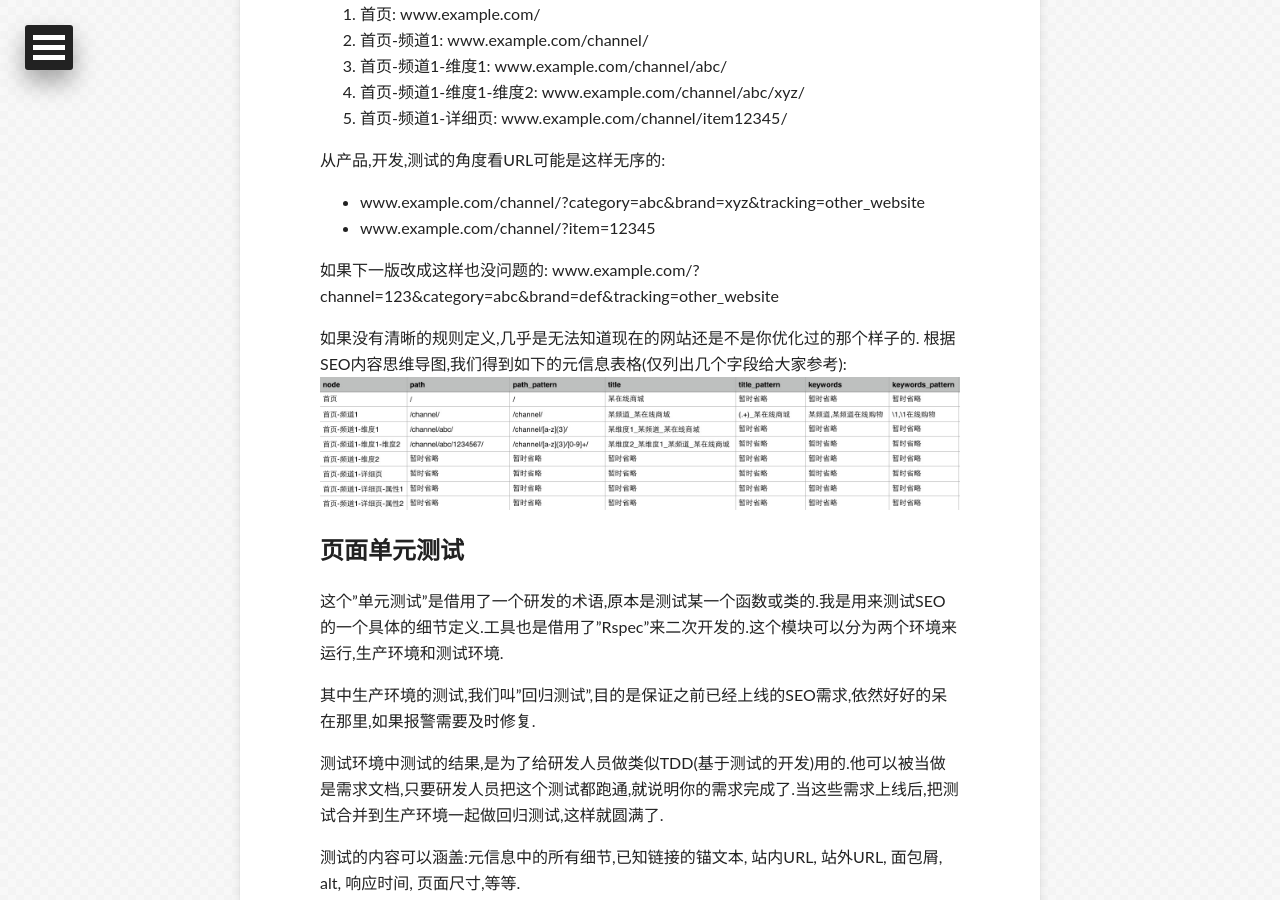
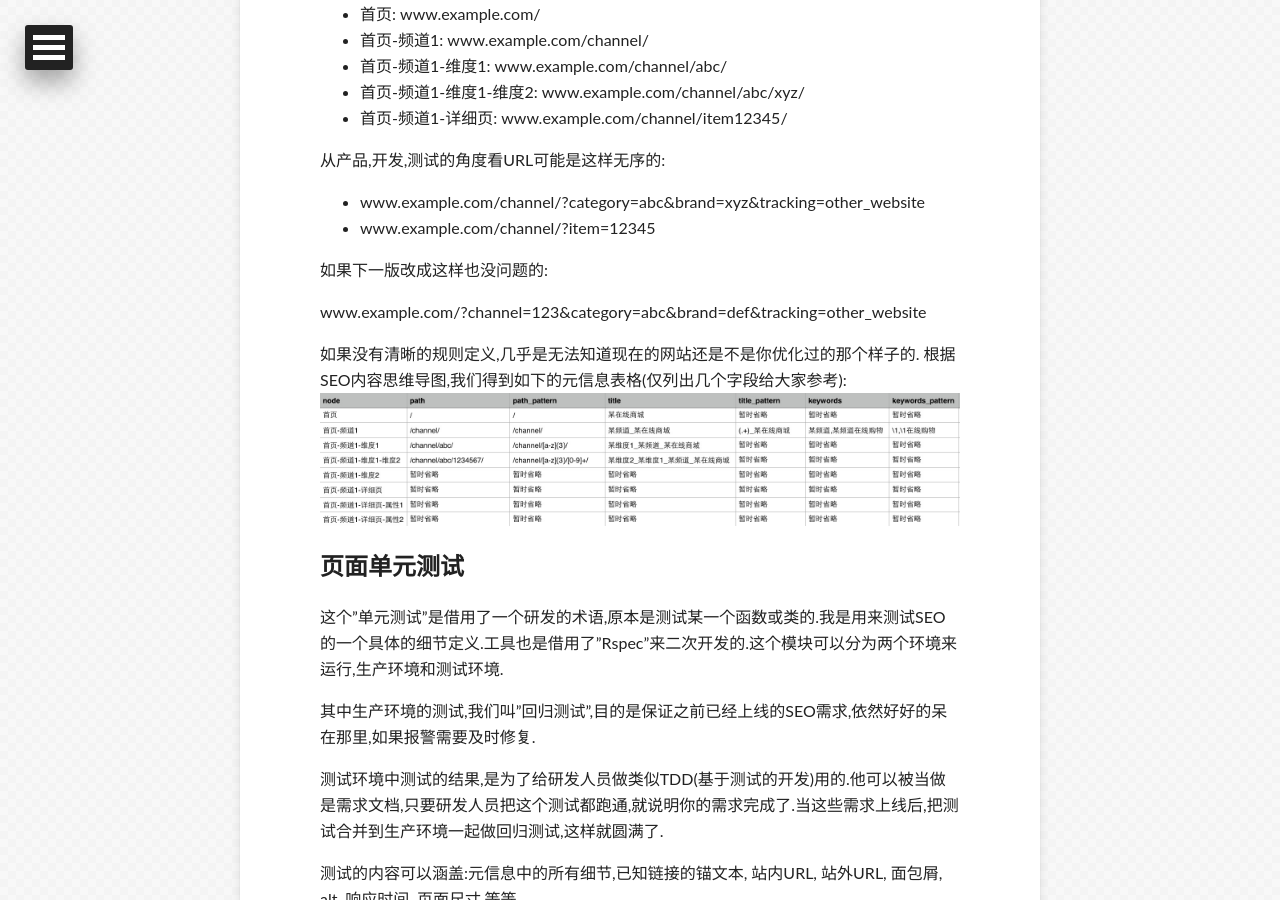
Before and after one commit to apyixiang/apyixiang.github.io, a Jekyll site: the page built from _posts/2015-05-14-seo-specs.markdown, in a window 1280 px wide and 900 px high, scrolled down 1865 px. Built offline with Jekyll 4.4.1, drawn with Linux system fonts in a browser that asks for light colours; some web fonts are replaced; Markdown is read by kramdown in place of the engine named in the settings; comment, search, counter and statistics services are not loaded; some of the changed lines change nothing that is shown.

Commit message:
f*ck the format by jekyll

```diff
--- a/_posts/2015-05-14-seo-specs.markdown
+++ b/_posts/2015-05-14-seo-specs.markdown
@@ -27,17 +27,19 @@
 
 从SEO的角度看,某网站的URL是这样的,符合"思维导图"层次的:
 
-1.   首页: www.example.com/
-1.   首页-频道1: www.example.com/channel/
-1.   首页-频道1-维度1: www.example.com/channel/abc/
-1.   首页-频道1-维度1-维度2: www.example.com/channel/abc/xyz/
-1.   首页-频道1-详细页: www.example.com/channel/item12345/
+*   首页: www.example.com/
+*   首页-频道1: www.example.com/channel/
+*   首页-频道1-维度1: www.example.com/channel/abc/
+*   首页-频道1-维度1-维度2: www.example.com/channel/abc/xyz/
+*   首页-频道1-详细页: www.example.com/channel/item12345/
 
 从产品,开发,测试的角度看URL可能是这样无序的:
-* www.example.com/channel/?category=abc&brand=xyz&tracking=other_website
-* www.example.com/channel/?item=12345
+
+*   www.example.com/channel/?category=abc&brand=xyz&tracking=other_website
+*   www.example.com/channel/?item=12345
 
 如果下一版改成这样也没问题的:
+
 www.example.com/?channel=123&category=abc&brand=def&tracking=other_website
 
 如果没有清晰的规则定义,几乎是无法知道现在的网站还是不是你优化过的那个样子的.
```
